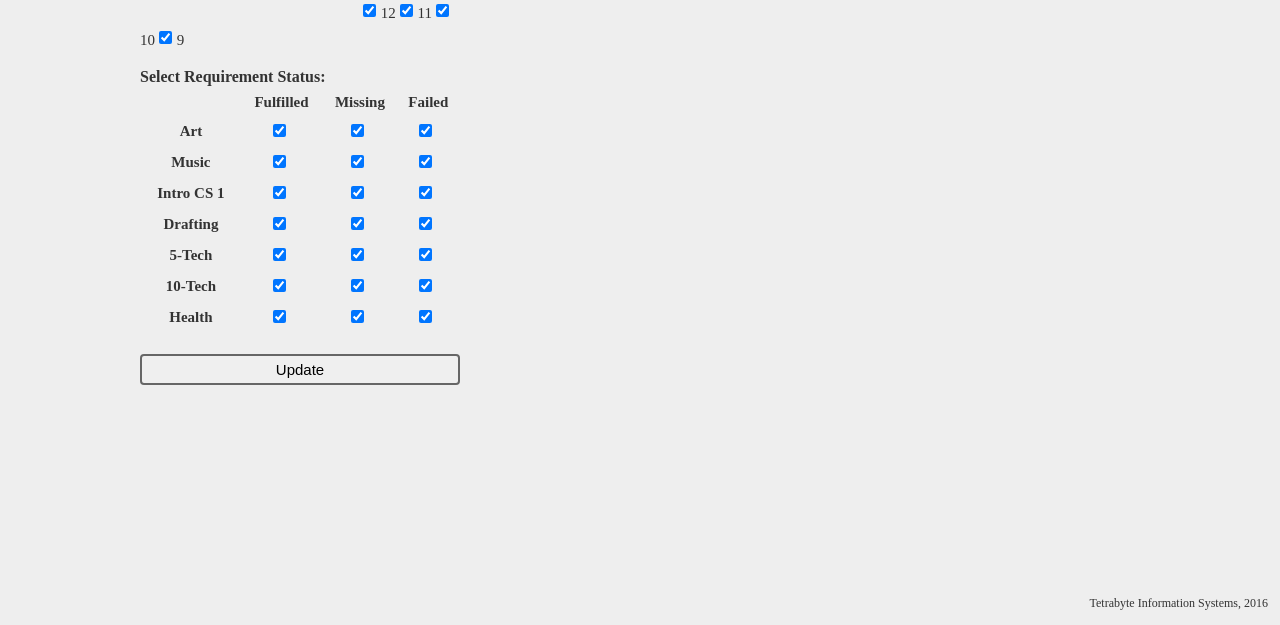
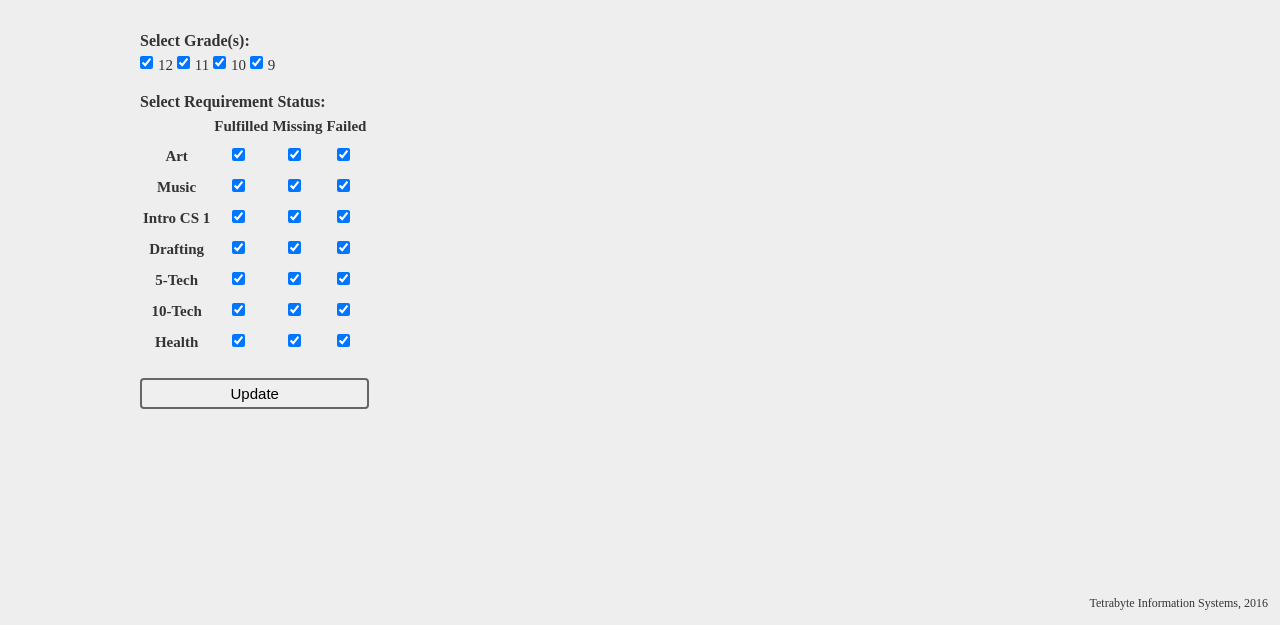
Before and after one commit to stuy-tetrabyte/graduation-req-tracker, a Flask app: page /class in a window 1280 px wide. Shown: the part 175-800 px from the top of the page. Run offline with Flask 2, Linux system fonts and the light colour scheme; data that the repository does not hold is empty; parts of the project's set-up code (start-up, migrations or seed data) failed here and were passed over.

Commit message:
misadded

```diff
--- a/templates/class.html
+++ b/templates/class.html
@@ -16,7 +16,7 @@
         </form>
     </div>
 
-    <form>
+    <form style="float:left;">
         <h3>Select Grade(s):</h3>
         <input type="checkbox" {{ "checked='checked'" if not boxes
             or boxes['grade-12'] == ['on'] }} name="grade-12">12
```
